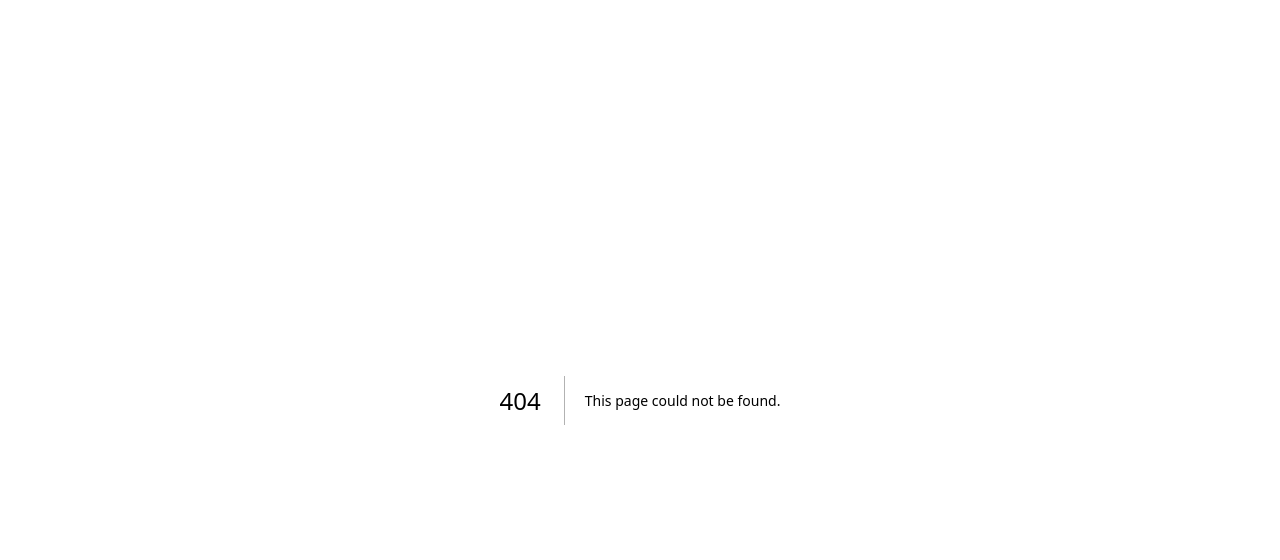
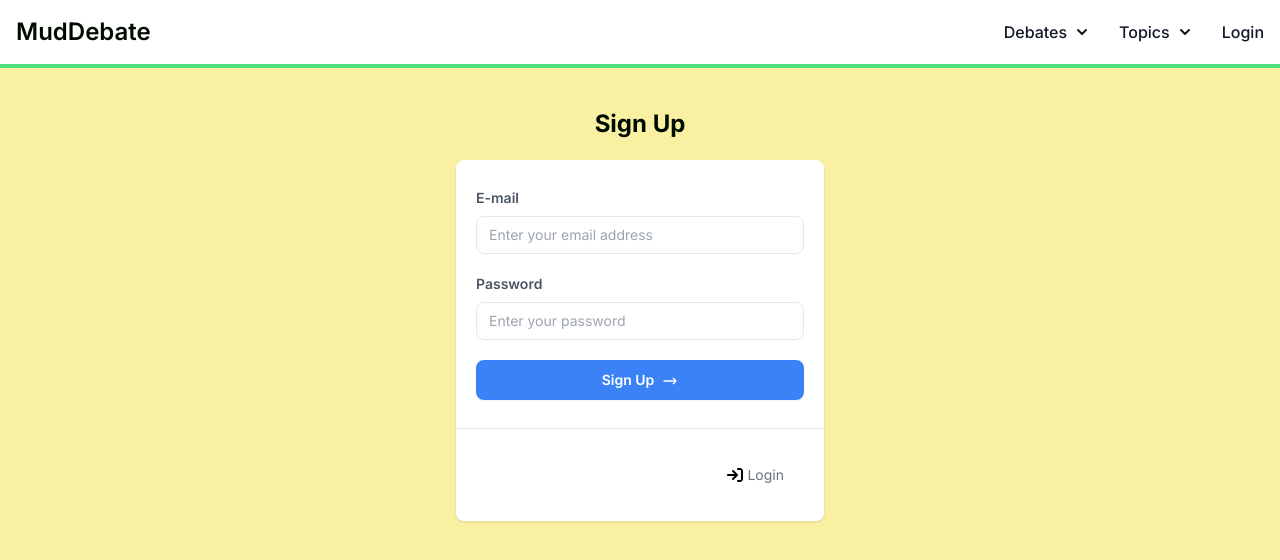
Before and after one commit to mud-ali/cs-midyear, a Next.js app: page /signup in a window 1280 px wide. Before the commit this address had no page. Shown: the top 560 px of the page. Built offline with nearby package versions, Linux system fonts and the light colour scheme.

Commit message:
add signup page

```diff
--- /dev/null
+++ b/app/signup/page.tsx
@@ -0,0 +1,74 @@
+"use client";
+
+import React from "react";
+import Navbar from "@/components/Navbar";
+import Link from "next/link";
+
+export default function signup() {
+  return (
+    <main>
+      <Navbar at="login"/>
+
+      <div className="p-10 xs:p-0 mx-auto md:w-full md:max-w-md">
+        <h1 className="font-bold text-center text-2xl mb-5">Sign Up</h1>
+        <div className="bg-white shadow w-full rounded-lg divide-y divide-gray-200">
+          <div className="px-5 py-7">
+            <label className="font-semibold text-sm text-gray-600 pb-1 block">
+              E-mail
+            </label>
+            <input
+              type="text"
+              placeholder="Enter your email address"
+              className="border rounded-lg px-3 py-2 mt-1 mb-5 text-sm w-full text-gray-600"
+            />
+            <label className="font-semibold text-sm text-gray-600 pb-1 block">
+              Password
+            </label>
+            <input
+              type="password"
+              placeholder="Enter your password"
+              className="border rounded-lg px-3 py-2 mt-1 mb-5 text-sm w-full text-gray-600"
+            />
+            <button
+              type="button"
+              className="transition duration-200 bg-blue-500 hover:bg-blue-600 focus:bg-blue-700 focus:shadow-sm focus:ring-4 focus:ring-blue-500 focus:ring-opacity-50 text-white w-full py-2.5 rounded-lg text-sm shadow-sm hover:shadow-md font-semibold text-center inline-block"
+            >
+              <span className="inline-block mr-2">Sign Up</span>
+              <svg
+                xmlns="http://www.w3.org/2000/svg"
+                fill="none"
+                viewBox="0 0 24 24"
+                stroke="currentColor"
+                className="w-4 h-4 inline-block"
+              >
+                <path
+                  strokeLinecap="round"
+                  strokeLinejoin="round"
+                  strokeWidth="2"
+                  d="M17 8l4 4m0 0l-4 4m4-4H3"
+                />
+              </svg>
+            </button>
+          </div>
+          <div className="py-5">
+            <div className="grid grid-cols-2 gap-1">
+              <div className="text-center sm:text-left whitespace-nowrap">
+
+              </div>
+              <div className="text-center sm:text-right  whitespace-nowrap">
+                <button className="transition duration-200 mx-5 px-5 py-4 cursor-pointer font-normal text-sm rounded-lg text-gray-500 hover:bg-gray-100 focus:outline-none focus:bg-gray-200 focus:ring-2 focus:ring-gray-400 focus:ring-opacity-50 ring-inset">
+                  <svg xmlns="http://www.w3.org/2000/svg" viewBox="0 0 512 512" className="w-4 h-4 inline-block align-text-bottom">
+                  <path d="M352 96l64 0c17.7 0 32 14.3 32 32l0 256c0 17.7-14.3 32-32 32l-64 0c-17.7 0-32 14.3-32 32s14.3 32 32 32l64 0c53 0 96-43 96-96l0-256c0-53-43-96-96-96l-64 0c-17.7 0-32 14.3-32 32s14.3 32 32 32zm-9.4 182.6c12.5-12.5 12.5-32.8 0-45.3l-128-128c-12.5-12.5-32.8-12.5-45.3 0s-12.5 32.8 0 45.3L242.7 224 32 224c-17.7 0-32 14.3-32 32s14.3 32 32 32l210.7 0-73.4 73.4c-12.5 12.5-12.5 32.8 0 45.3s32.8 12.5 45.3 0l128-128z"/>
+                  </svg>
+                  <Link href="/login/">
+                    <span className="inline-block ml-1">Login</span>
+                  </Link>
+                </button>
+              </div>
+            </div>
+          </div>
+        </div>
+      </div>
+    </main>
+  );
+}
```
